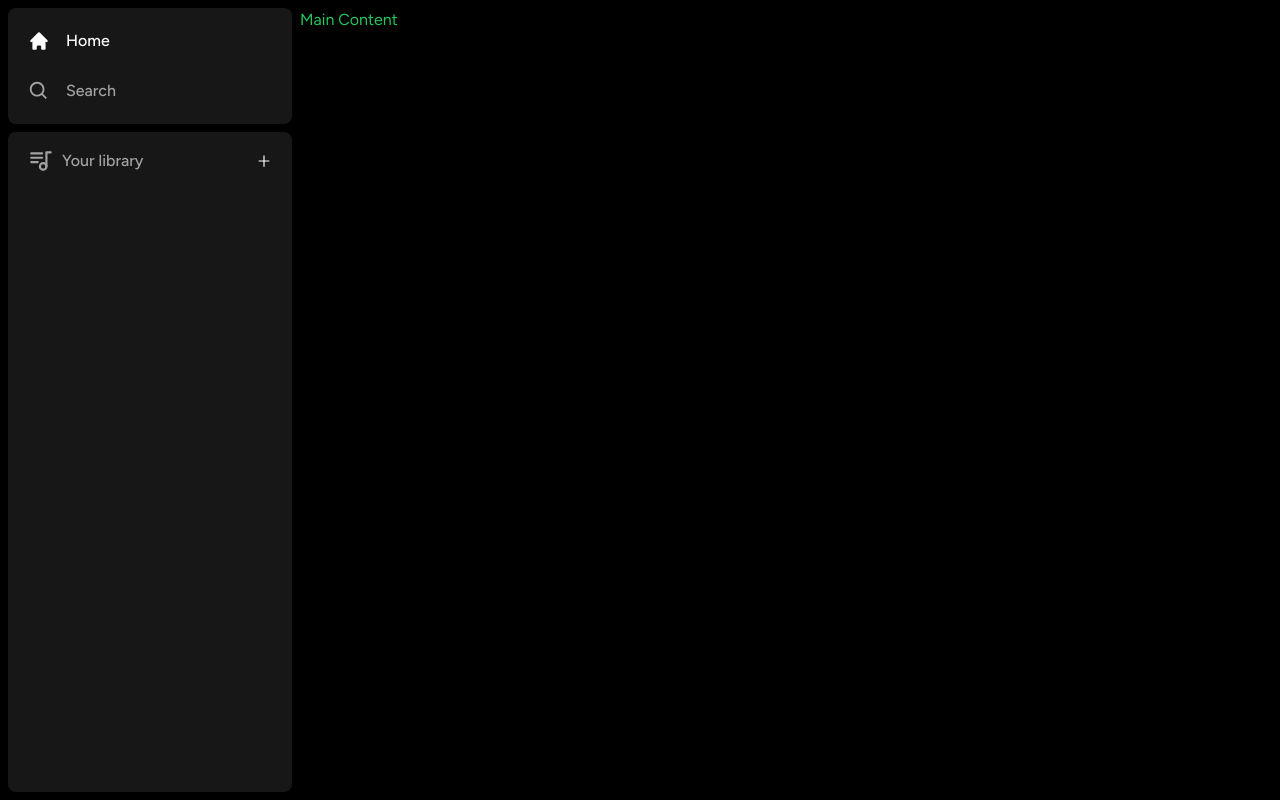
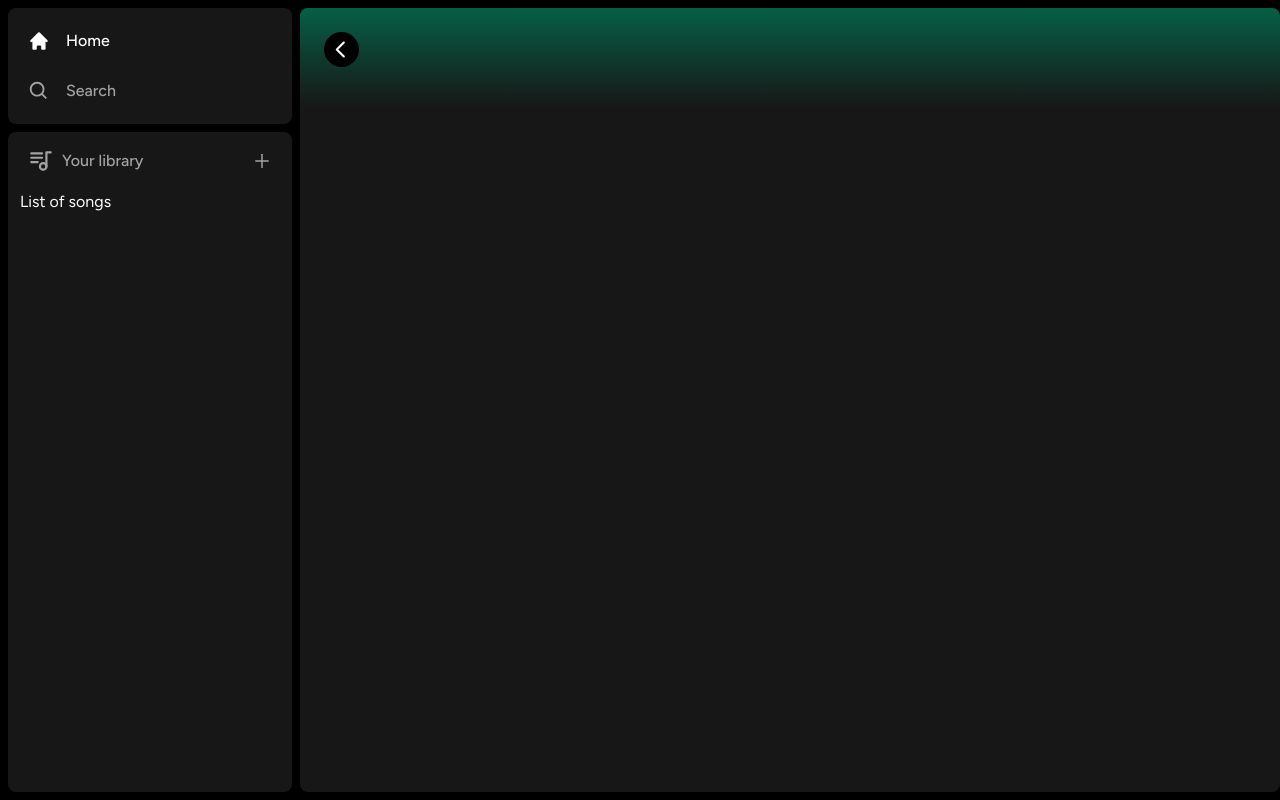
Before and after one commit to DereckAn/React-Proj, a Next.js app in the folder spotify/: page / in a window 1280 px wide. Built offline with nearby package versions, Linux system fonts and the light colour scheme.

Commit message:
haciendo el navbar y el header

```diff
--- a/spotify/app/(site)/page.tsx
+++ b/spotify/app/(site)/page.tsx
@@ -1,8 +1,11 @@
+import Header from "@/components/Header";
 
 export default function Home() {
   return (
-  <div className="text-green-500">
-    Main Content
+    <div className="bg-neutral-900 rounded-lg h-full w-full overflow-hidden overflow-y-auto">
+    <Header>
+      header
+    </Header>
     </div>
   )
 }
--- /dev/null
+++ b/spotify/components/Header.tsx
@@ -0,0 +1,35 @@
+"use client";
+
+import { useRouter } from "next/navigation";
+import { twMerge } from "tailwind-merge";
+import { RxCaretLeft } from "react-icons/rx";
+
+interface HeaderProps{
+    children: React.ReactNode;
+    className?: String;
+}
+
+const Header: React.FC<HeaderProps> = ({children, className}) => {
+    const router = useRouter();
+
+    const handleLogout = () => {
+        // Handle logout in the future
+    }
+    return (
+        <div className={
+            twMerge(`h-fil  bg-gradient-to-b
+             from-emerald-800 p-6 `, className)}>
+            <div className="w-full mb-4 flex items-center justify-between">
+                <div className="hidden md:flex gap-x-2 items-center ">
+                    <button
+                    className="rounded-full bg-black flex items-center
+                    justify-center hover:opacity-75 transition">
+                        <RxCaretLeft className="text-white " size={35} />
+                    </button>
+                </div>
+            </div>
+        </div>
+     );
+}
+
+export default Header;
--- a/spotify/components/Library.tsx
+++ b/spotify/components/Library.tsx
@@ -16,9 +16,16 @@ const Library = () => {
                     className="text-neutral-400"/>
                     <p className="text-neutral-400 font-medium text-md">Your library</p>
                 </div>
-                <AiOutlinePlus/>
+                <AiOutlinePlus
+                onClick={onClick}
+                size={20}
+                className="text-neutral-400 cursor-pointer hover:text-white transition"
+                />
+            </div>
+            <div className="flex flex-col gap-y-2 mt-4 px-3 ">
+                List of songs
+            </div>
 
-            </div>
         </div>
      );
 }
```
